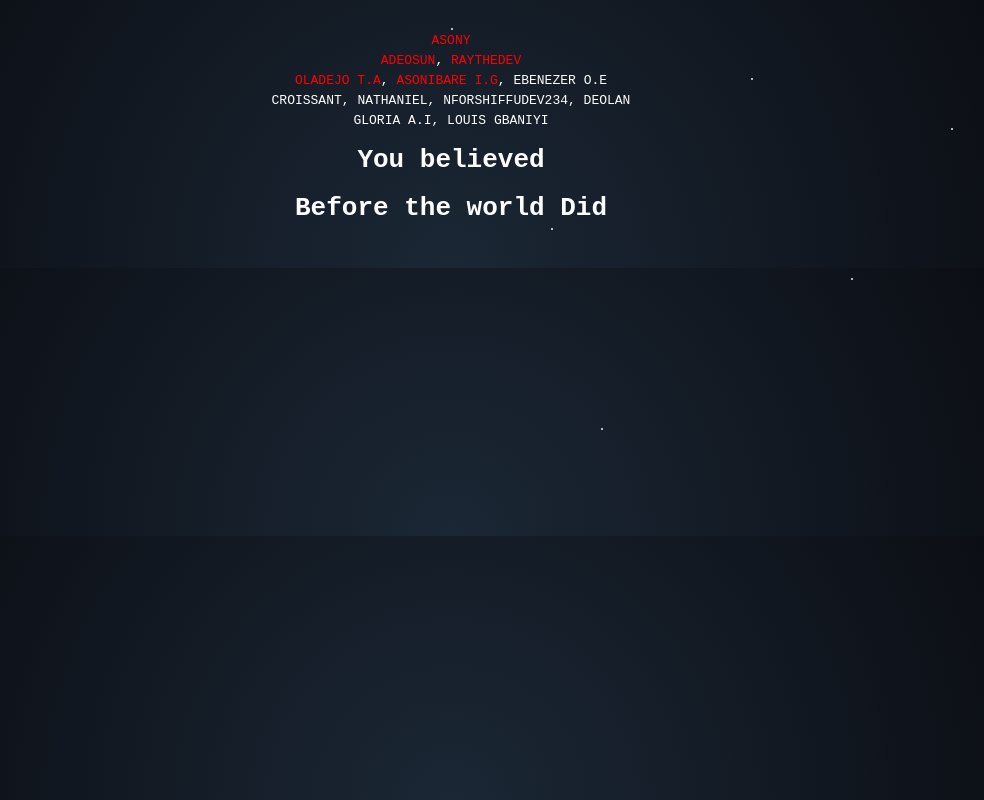
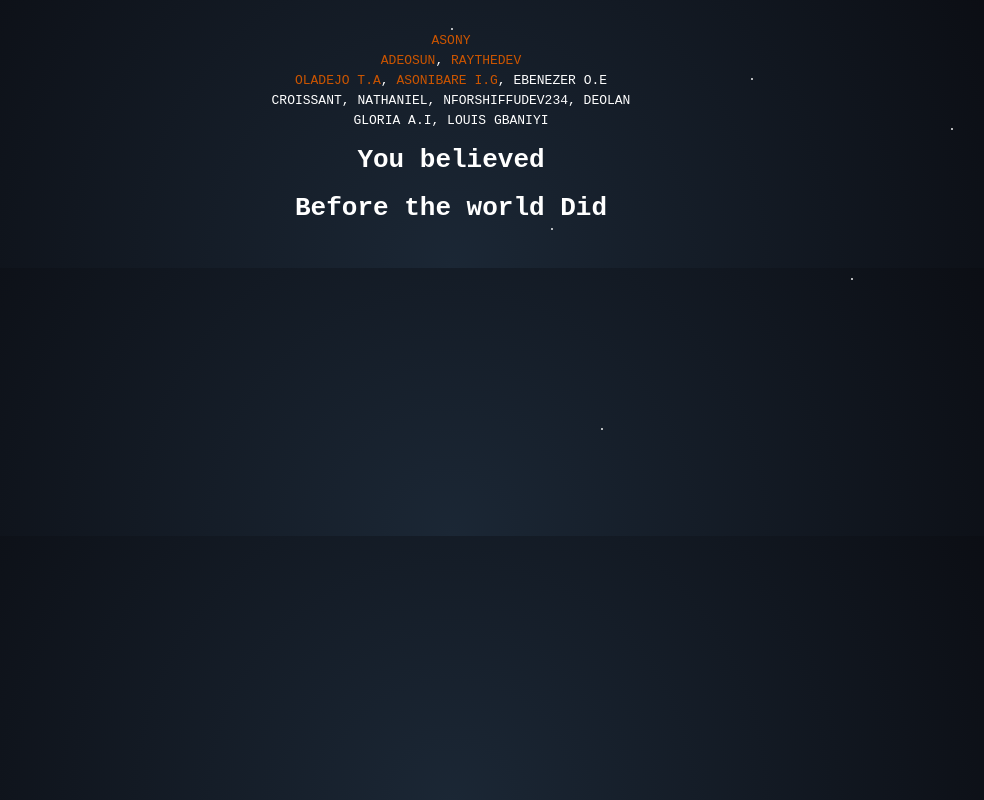
Before and after one commit to Doramytech/ifebaik.github.io, a plain HTML site: page index.html in a window 1280 px wide. Shown: the whole page, without its empty margins (189-1173 px from the left). Drawn offline with Linux system fonts and the light colour scheme.

Commit message:
Update index.html

```diff
--- a/index.html
+++ b/index.html
@@ -90,7 +90,7 @@ body::before {
       const highlightWords = ["ASONY", "ADEOSUN", "RAYTHEDEV", "OLADEJO T.A","ASONIBARE I.G" ];
       line.innerHTML = lineWords.map(w =>
         highlightWords.includes(w)
-          ? `<span style="color: red;">${w}</span>`
+          ? `<span style="color: #cc5500;">${w}</span>`
           : w
       ).join(", ");
 
```
